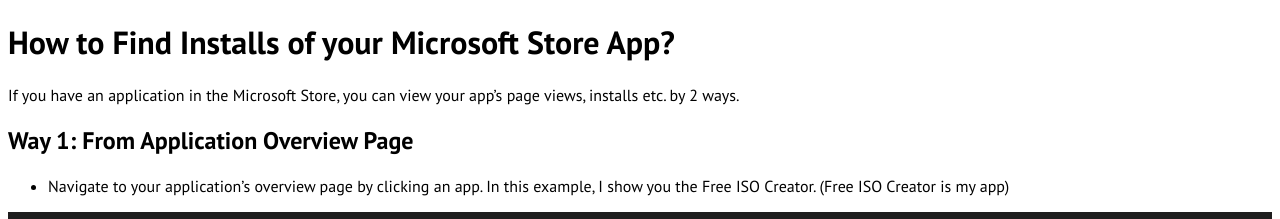
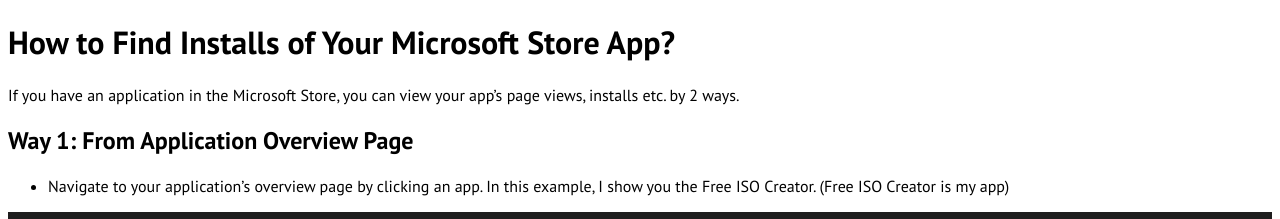
Before and after one commit to huseyin78112/blog.huseyin78112.info, a Jekyll site: the page built from 2025/09/17/how-to-find-installs-of-your-microsoft-store-app.md, in a window 1280 px wide. Shown: the top 219 px of the page. Built offline with Jekyll 4.4.1, drawn with Linux system fonts in a browser that asks for light colours; our own code applies the rules of GitHub Pages for plain Markdown files.

```diff
--- a/2025/09/17/how-to-find-installs-of-your-microsoft-store-app.md
+++ b/2025/09/17/how-to-find-installs-of-your-microsoft-store-app.md
@@ -1,4 +1,4 @@
-# How to Find Installs of your Microsoft Store App?
+# How to Find Installs of Your Microsoft Store App?
 If you have an application in the Microsoft Store, you can view your app's page views, installs etc. by 2 ways.
 ## Way 1: From Application Overview Page
 * Navigate to your application's overview page by clicking an app. In this example, I show you the Free ISO Creator. (Free ISO Creator is my app)
```
